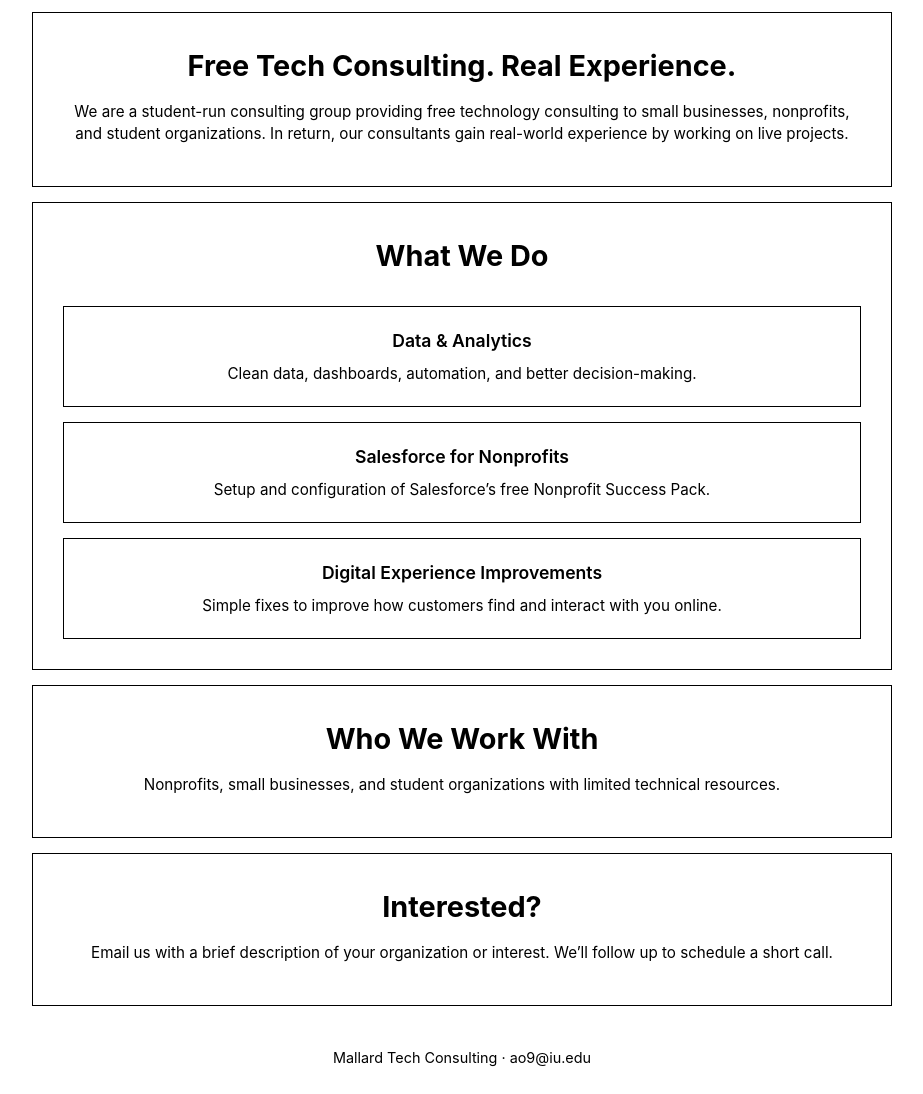
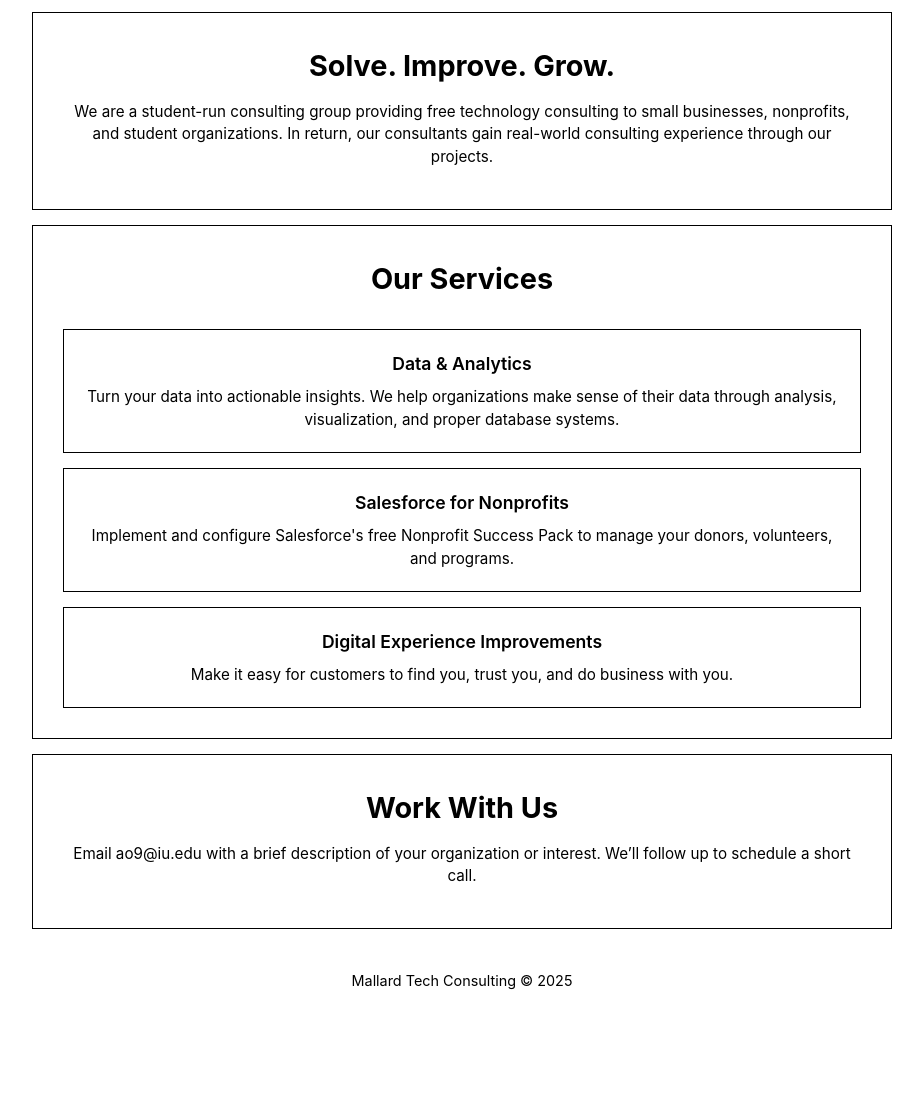
Before and after one commit to andrewowen2004/mallard_tech_consulting, a plain HTML site: page index.html in a window 1280 px wide. Shown: the part 226-1320 px from the top of the page, without its empty margins (178-1101 px from the left). After the commit the page ends 1243 px from the top, so only its background shows below. Drawn offline with Linux system fonts and the light colour scheme.

Commit message:
text changes

```diff
--- a/index.html
+++ b/index.html
@@ -132,48 +132,45 @@
     </header>
 
     <section>
-      <h2>Free Tech Consulting. Real Experience.</h2>
+      <h2>Solve. Improve. Grow.</h2>
       <p>
         We are a student-run consulting group providing free technology consulting
         to small businesses, nonprofits, and student organizations.
-        In return, our consultants gain real-world experience by working on live projects.
+
+        In return, our consultants gain real-world consulting experience through our projects.
       </p>
     </section>
 
     <section class="services">
-      <h2>What We Do</h2>
+      <h2>Our Services</h2>
 
       <div>
         <h3>Data & Analytics</h3>
-        <p>Clean data, dashboards, automation, and better decision-making.</p>
+        <p>Turn your data into actionable insights. We help organizations
+        make sense of their data through analysis, visualization, and proper database systems.</p>
       </div>
 
       <div>
         <h3>Salesforce for Nonprofits</h3>
-        <p>Setup and configuration of Salesforce’s free Nonprofit Success Pack.</p>
+        <p>Implement and configure Salesforce's free Nonprofit Success Pack to manage your donors, volunteers, and programs.</p>
       </div>
 
       <div>
         <h3>Digital Experience Improvements</h3>
-        <p>Simple fixes to improve how customers find and interact with you online.</p>
+        <p>Make it easy for customers to find you, trust you, and do business with you.</p>
       </div>
     </section>
 
-    <section>
-      <h2>Who We Work With</h2>
-      <p>Nonprofits, small businesses, and student organizations with limited technical resources.</p>
-    </section>
-
     <section class="cta">
-      <h2>Interested?</h2>
+      <h2>Work With Us</h2>
       <p>
-        Email us with a brief description of your organization or interest.
+        Email ao9@iu.edu with a brief description of your organization or interest.
         We’ll follow up to schedule a short call.
       </p>
     </section>
 
     <footer>
-      Mallard Tech Consulting · ao9@iu.edu
+      Mallard Tech Consulting © 2025
     </footer>
 
   </div>
```
